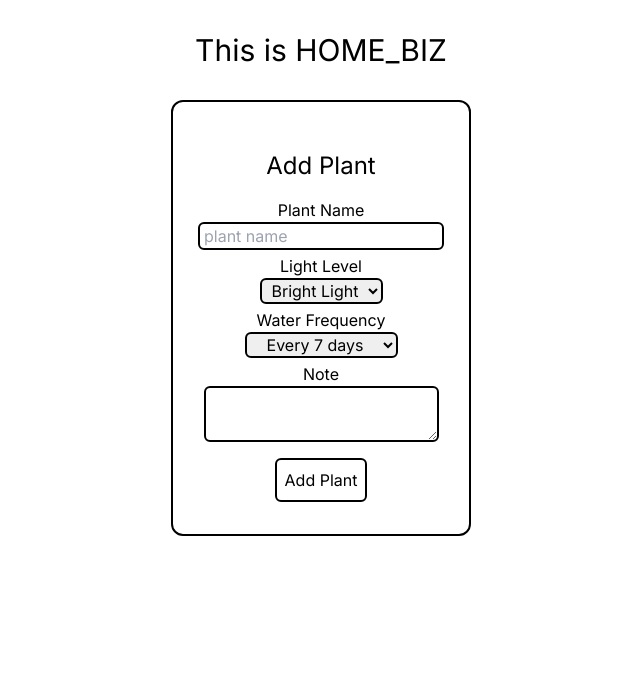
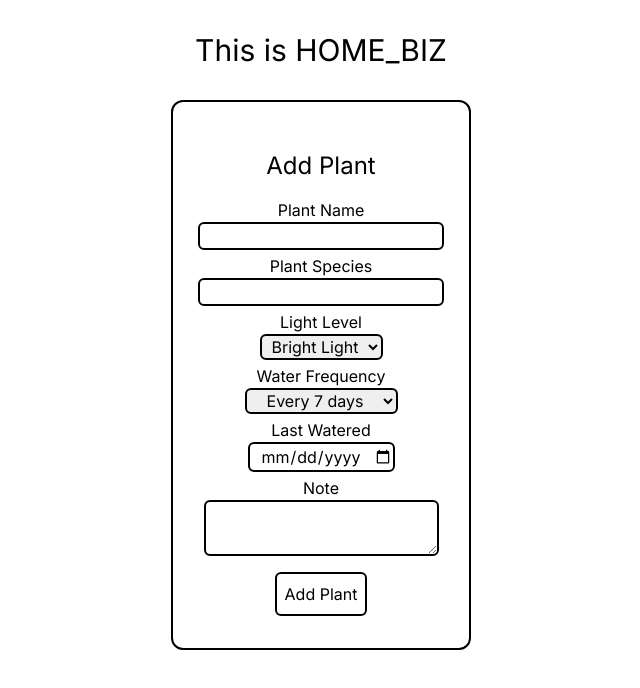
Before and after one commit to Home-Biz-LLS/home-biz, a Next.js app: page / in a window 1280 px wide. Shown: the top 688 px of the page, without its empty margins (319-959 px from the left). Built offline with nearby package versions, Linux system fonts and the light colour scheme.

Commit message:
feat: (AddPlant.tsx) Form, input plant type

```diff
--- a/src/app/components/AddPlant/AddPlant.tsx
+++ b/src/app/components/AddPlant/AddPlant.tsx
@@ -9,21 +9,25 @@ type AddPlantProps = {
 
 const AddPlant: React.FC<AddPlantProps> = ({ plants, setPlants }) => {
   const nameRef = React.useRef<HTMLInputElement>(null);
+  const plantTypeRef = React.useRef<HTMLInputElement>(null);
   const lightRef = React.useRef<HTMLSelectElement>(null);
   const waterRef = React.useRef<HTMLSelectElement>(null);
+  const lastWateredRef = React.useRef<HTMLInputElement>(null)
   const noteRef = React.useRef<HTMLTextAreaElement>(null);
 
   const handleClick = (e: React.FormEvent) => {
     e.preventDefault();
     const id = uuidv4();
     const plantName = nameRef.current?.value || "";
+    const plantType = plantTypeRef.current?.value || "";
     const lightLevel = lightRef.current?.value || "";
     const waterFrequency = waterRef.current?.value || "";
+    const lastWatered = lastWateredRef.current?.value || ""
     const note = noteRef.current?.value || "";
     const isEditing = false;
     setPlants([
       ...plants,
-      { id, isEditing, plantName, lightLevel, waterFrequency, note },
+      { id, isEditing, plantName, plantType, lightLevel, waterFrequency, lastWatered, note },
     ]);
 
     const refs = [nameRef, lightRef, waterRef, noteRef];
@@ -42,10 +46,23 @@ const AddPlant: React.FC<AddPlantProps> = ({ plants, setPlants }) => {
         id="plant_name"
         className="border-solid border-2 border-black rounded-md px-1 mb-1"
         type="text"
-        placeholder="plant name"
+        placeholder=""
+      />
+      <label htmlFor="plant_species">Plant Species</label>
+      <input
+        ref={plantTypeRef}
+        id="plant_species"
+        className="border-solid border-2 border-black rounded-md px-1 mb-1"
+        type="text"
+        placeholder=""
       />
       <label htmlFor="light_level">Light Level</label>
-      <select className="border-solid border-2 border-black rounded-md mb-1 text-center" id="light_level" ref={lightRef} defaultValue="Light Level">
+      <select
+        className="border-solid border-2 border-black rounded-md mb-1 text-center"
+        id="light_level"
+        ref={lightRef}
+        defaultValue="Light Level"
+      >
         <option disabled value="">
           Light Level
         </option>
@@ -54,7 +71,12 @@ const AddPlant: React.FC<AddPlantProps> = ({ plants, setPlants }) => {
         <option value="Low Light">Low Light</option>
       </select>
       <label htmlFor="water_freq">Water Frequency</label>
-      <select className="border-solid border-2 border-black rounded-md mb-1 text-center" id="water_freq" ref={waterRef} defaultValue="Water Frequency">
+      <select
+        className="border-solid border-2 border-black rounded-md mb-1 text-center"
+        id="water_freq"
+        ref={waterRef}
+        defaultValue="Water Frequency"
+      >
         <option disabled value="">
           Water Frequency
         </option>
@@ -62,9 +84,20 @@ const AddPlant: React.FC<AddPlantProps> = ({ plants, setPlants }) => {
         <option value="Every 14 days">Every 14 days</option>
         <option value="Every 30 days">Every 30 days</option>
       </select>
+      <label htmlFor="last_watered">Last Watered</label>
+      <input className="border-solid border-2 border-black rounded-md mb-1 text-center" ref={lastWateredRef} type="date" id="last_watered" name="last_watered"></input>
       <label htmlFor="note">Note</label>
-      <textarea className="border-solid border-2 border-black rounded-md mb-4 px-2 py-0.5" id="note" ref={noteRef}></textarea>
-      <button className="border-solid border-2 border-black rounded-md p-2" onClick={handleClick}>Add Plant</button>
+      <textarea
+        className="border-solid border-2 border-black rounded-md mb-4 px-2 py-0.5"
+        id="note"
+        ref={noteRef}
+      ></textarea>
+      <button
+        className="border-solid border-2 border-black rounded-md p-2"
+        onClick={handleClick}
+      >
+        Add Plant
+      </button>
     </form>
   );
 };
--- a/src/app/components/PlantCard/PlantCard.tsx
+++ b/src/app/components/PlantCard/PlantCard.tsx
@@ -13,6 +13,7 @@ const PlantCard: React.FC<PlantCardProps> = ({ plants, setPlants }) => {
   const [showDeleteCheck, setShowDeleteCheck] = React.useState(false);
 
   const nameRef = React.useRef<HTMLInputElement>(null);
+  const plantTypeRef = React.useRef<HTMLInputElement>(null);
   const lightRef = React.useRef<HTMLSelectElement>(null);
   const waterRef = React.useRef<HTMLSelectElement>(null);
   const noteRef = React.useRef<HTMLTextAreaElement>(null);
@@ -30,6 +31,7 @@ const PlantCard: React.FC<PlantCardProps> = ({ plants, setPlants }) => {
     if (plant) {
       plant.lightLevel = lightRef.current?.value || "";
       plant.plantName = nameRef.current?.value || "";
+      plant.plantType = plantTypeRef.current?.value || "";
       plant.waterFrequency = waterRef.current?.value || "";
       plant.note = noteRef.current?.value || "";
     }
@@ -40,7 +42,10 @@ const PlantCard: React.FC<PlantCardProps> = ({ plants, setPlants }) => {
       <section>
         {plants.map((plant) => {
           return (
-            <article className=" gap-1 flex flex-col items-center border-solid border-2 border-black rounded-md mx-28 my-8 p-8 min-w-[300px]" key={plant.id}>
+            <article
+              className=" gap-1 flex flex-col items-center border-solid border-2 border-black rounded-md mx-28 my-8 p-8 min-w-[300px]"
+              key={plant.id}
+            >
               {plant.isEditing && isEditing ? (
                 <>
                   <label htmlFor="plant_name">Plant Name</label>
@@ -52,7 +57,20 @@ const PlantCard: React.FC<PlantCardProps> = ({ plants, setPlants }) => {
                     placeholder=""
                     defaultValue={plant.plantName}
                   />
-                  <select className="text-center border-solid border-2 border-black rounded-md mb-1" ref={lightRef} defaultValue={plant.lightLevel}>
+                  <label htmlFor="plant_species">Plant Species</label>
+                  <input
+                    ref={plantTypeRef}
+                    id="plant_species"
+                    className="border-solid border-2 border-black rounded-md px-1 mb-1"
+                    type="text"
+                    defaultValue={plant.plantType}
+                    placeholder=""
+                  />
+                  <select
+                    className="text-center border-solid border-2 border-black rounded-md mb-1"
+                    ref={lightRef}
+                    defaultValue={plant.lightLevel}
+                  >
                     <option disabled value="">
                       Light Level
                     </option>
@@ -60,7 +78,11 @@ const PlantCard: React.FC<PlantCardProps> = ({ plants, setPlants }) => {
                     <option value="Indirect Light">Indirect Light</option>
                     <option value="Low Light">Low Light</option>
                   </select>
-                  <select className="text-center border-solid border-2 border-black rounded-md mb-1" ref={waterRef} defaultValue={plant.waterFrequency}>
+                  <select
+                    className="text-center border-solid border-2 border-black rounded-md mb-1"
+                    ref={waterRef}
+                    defaultValue={plant.waterFrequency}
+                  >
                     <option disabled value="">
                       Water Frequency
                     </option>
@@ -75,8 +97,8 @@ const PlantCard: React.FC<PlantCardProps> = ({ plants, setPlants }) => {
                     ref={noteRef}
                     defaultValue={plant.note}
                   ></textarea>
-
-                  <button className="border-solid border-2 border-black rounded-md p-2"
+                  <button
+                    className="border-solid border-2 border-black rounded-md p-2"
                     onClick={() => {
                       handleUpdatePlant(plant.id);
                       plant.isEditing = false;
@@ -85,7 +107,8 @@ const PlantCard: React.FC<PlantCardProps> = ({ plants, setPlants }) => {
                   >
                     Save
                   </button>
-                  <button className="border-solid border-2 border-black rounded-md p-2"
+                  <button
+                    className="border-solid border-2 border-black rounded-md p-2"
                     onClick={() => {
                       plant.isEditing = false;
                       setIsEditing(false);
@@ -96,7 +119,8 @@ const PlantCard: React.FC<PlantCardProps> = ({ plants, setPlants }) => {
                 </>
               ) : (
                 <>
-                  <button className="border-solid border-2 border-black rounded-md p-2"
+                  <button
+                    className="border-solid border-2 border-black rounded-md p-2"
                     onClick={() => {
                       setIsEditing(true);
                       plant.isEditing = true;
@@ -104,7 +128,8 @@ const PlantCard: React.FC<PlantCardProps> = ({ plants, setPlants }) => {
                   >
                     Edit
                   </button>
-                  <button className="border-solid border-2 border-black rounded-md p-2"
+                  <button
+                    className="border-solid border-2 border-black rounded-md p-2"
                     onClick={
                       // () => setShowDeleteCheck(true)
                       () => {
@@ -115,8 +140,10 @@ const PlantCard: React.FC<PlantCardProps> = ({ plants, setPlants }) => {
                     Delete
                   </button>
                   <h2 className="text-lg font-bold">{plant.plantName}</h2>
+                  <h3>{plant.plantType}</h3>
                   <p>Light Level: {plant.lightLevel}</p>
                   <p>Water frequency: {plant.waterFrequency}</p>
+                  <p>Last Watered: {plant.lastWatered}</p>
                   <p>Note: {plant.note}</p>
                 </>
               )}
--- a/src/app/types.ts
+++ b/src/app/types.ts
@@ -2,7 +2,9 @@ export type PlantT = {
   id: string;
   isEditing: boolean;
   plantName: string;
+  plantType: string;
   lightLevel: string;
   waterFrequency: string;
+  lastWatered: string;
   note: string;
 };
```
